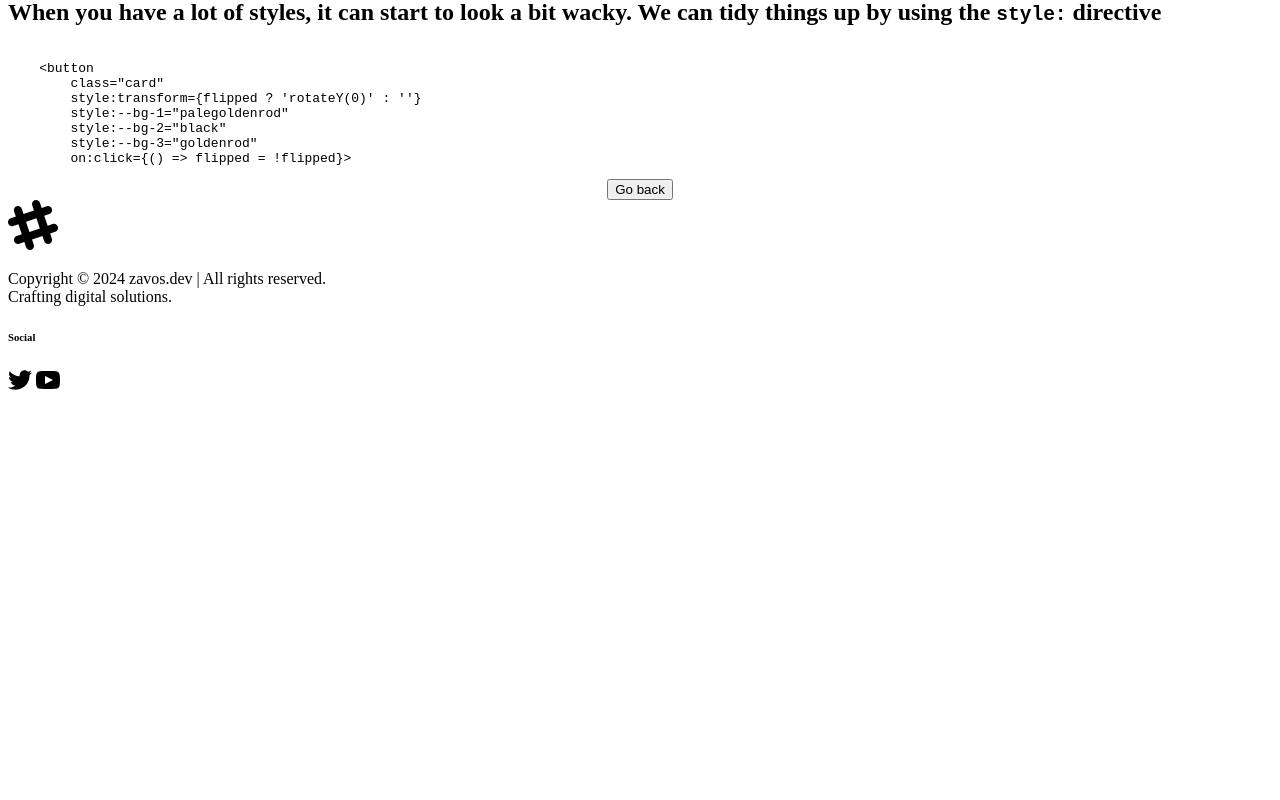
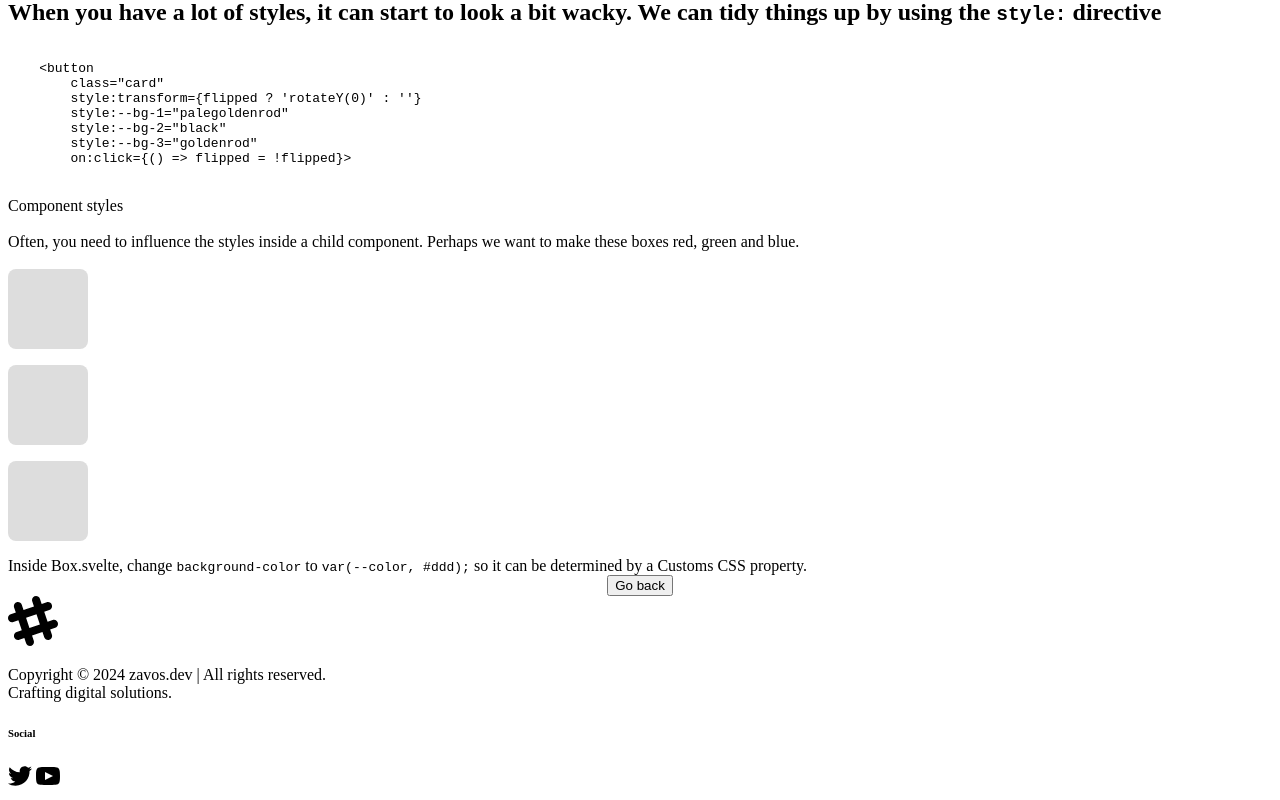
Before and after one commit to kzavos/svelte-training, a SvelteKit app: page /projects/project-12 in a window 1280 px wide. Shown: the part 1217-2017 px from the top of the page. Before the commit the page ends 1621 px from the top, so only its background shows below. Built offline with nearby package versions, Linux system fonts and the light colour scheme.

Commit message:
Add the first paragraphs of the boxes example

```diff
--- a/src/routes/projects/project-12/+page.svelte
+++ b/src/routes/projects/project-12/+page.svelte
@@ -19,6 +19,9 @@
 	style:--bg-2="black"
 	style:--bg-3="goldenrod"
 	on:click={() => flipped = !flipped}>`;
+
+	// Box example
+	import Box from './Box.svelte';
 </script>
 
 <article class=" mx-auto max-w-3xl break-words px-4 py-8">
@@ -91,8 +94,29 @@
 	<br />
 	<div class="rounded-lg bg-base-200 p-6 shadow-lg">
 		<h2 class="mb-4 text-lg font-semibold">
-            When you have a lot of styles, it can start to look a bit wacky. We can tidy things up by using the <code>style:</code> directive		</h2>
+			When you have a lot of styles, it can start to look a bit wacky. We can tidy things up by
+			using the <code>style:</code> directive
+		</h2>
 		<pre><code>{html3}</code></pre>
+	</div>
+	<br />
+	<div class="prose text-3xl font-bold">Component styles</div>
+	<br />
+	<div class="prose text-lg leading-relaxed">
+		Often, you need to influence the styles inside a child component. Perhaps we want to make these
+		boxes red, green and blue.
+	</div>
+	<br />
+
+	<div class="boxes">
+		<Box />
+		<Box />
+		<Box />
+	</div>
+
+	<div class="prose text-lg">
+		Inside Box.svelte, change <code>background-color</code> to <code>var(--color, #ddd);</code> so it
+		can be determined by a Customs CSS property.
 	</div>
 </article>
 
--- /dev/null
+++ b/src/routes/projects/project-12/Box.svelte
@@ -0,0 +1,11 @@
+<div class="box"></div>
+
+<style>
+	.box {
+		width: 5em;
+		height: 5em;
+		border-radius: 0.5em;
+		margin: 0 0 1em 0;
+		background-color: #ddd;
+	}
+</style>
```
